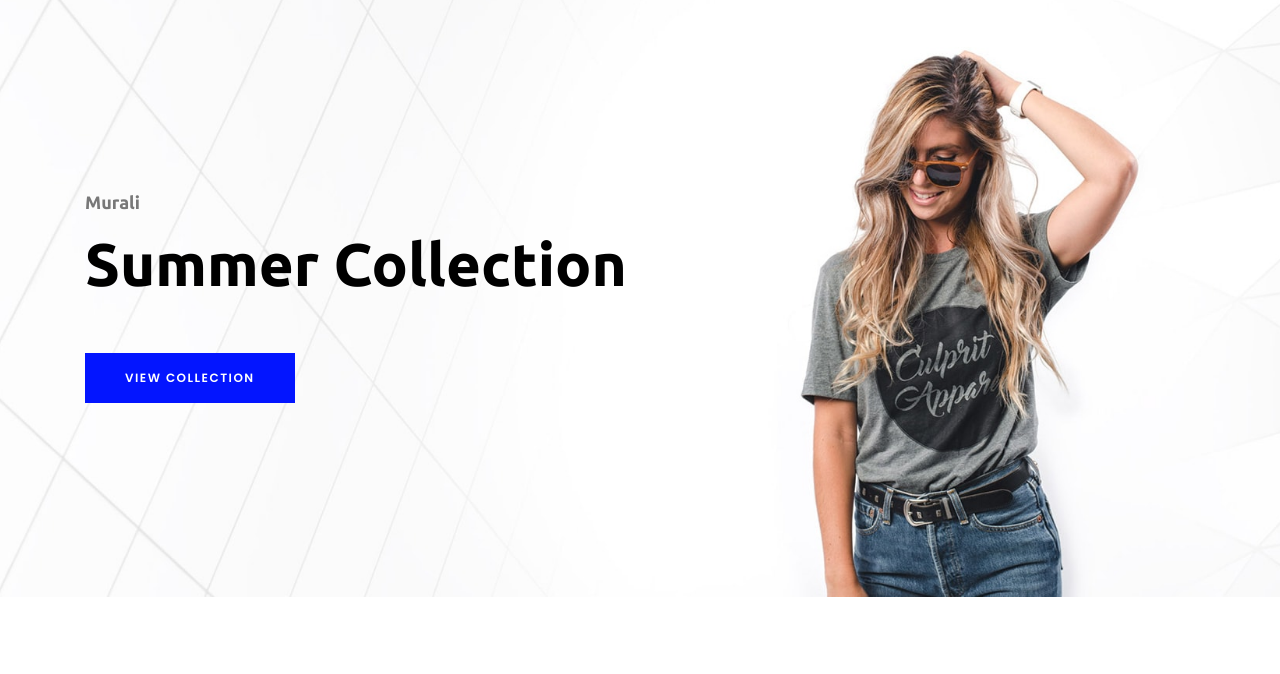
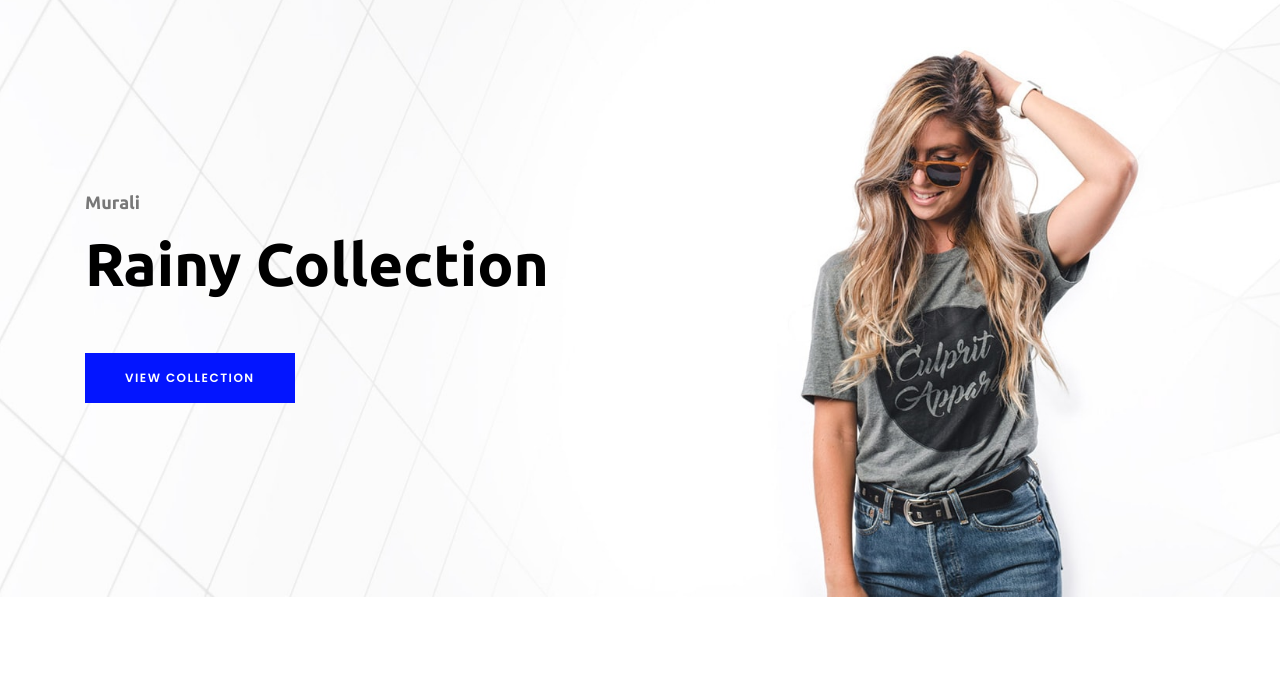
Before and after one commit to gowtamimadagala-sys/mk-edify-2515, a plain HTML site: page index.html in a window 1280 px wide. Shown: the part 88-762 px from the top of the page. Drawn offline with Linux system fonts and the light colour scheme; files whose address does not match are found by name.

Commit message:
new version of the application

```diff
--- a/index.html
+++ b/index.html
@@ -207,7 +207,7 @@
                 <div class="col-12">
                     <div class="hero-content">
                         <h6>Murali</h6>
-                        <h2>Summer Collection</h2>
+                        <h2>Rainy Collection</h2>
                         <a href="#" class="btn essence-btn">view collection</a>
                     </div>
                 </div>
```
